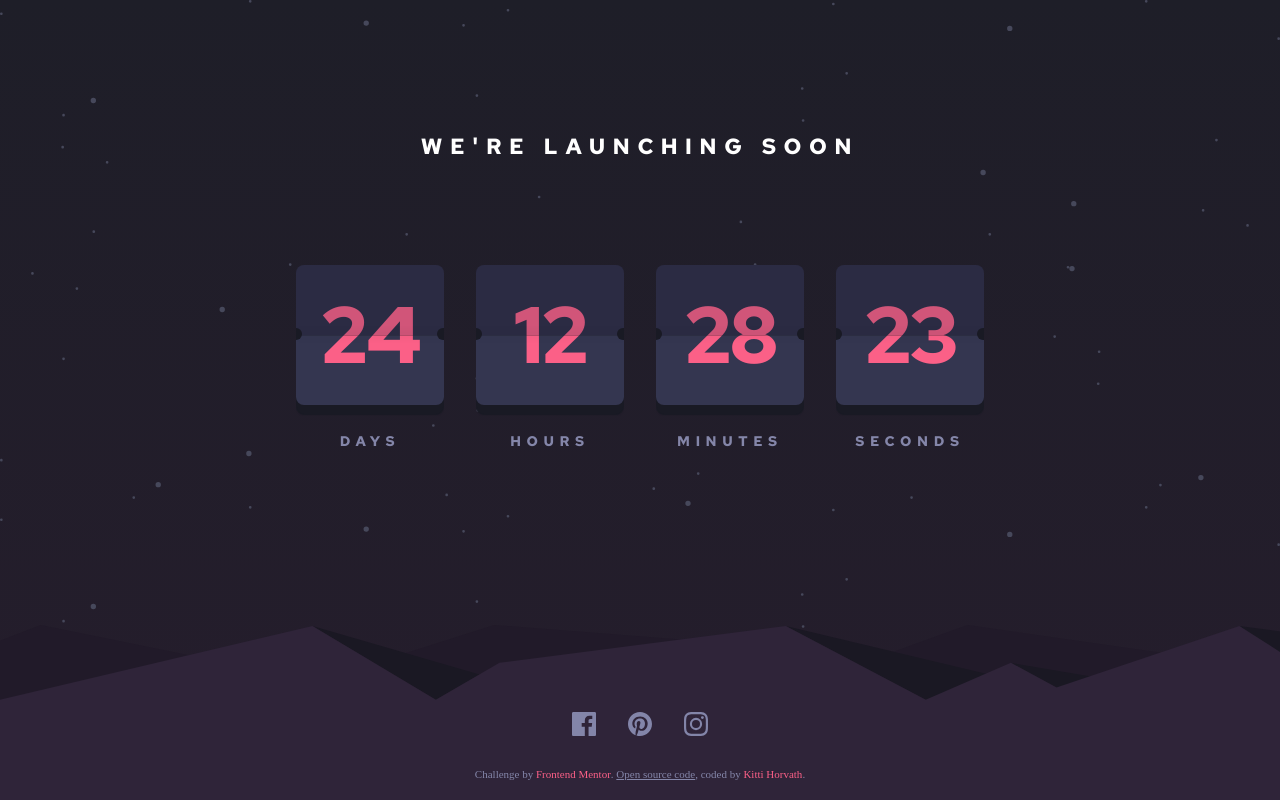
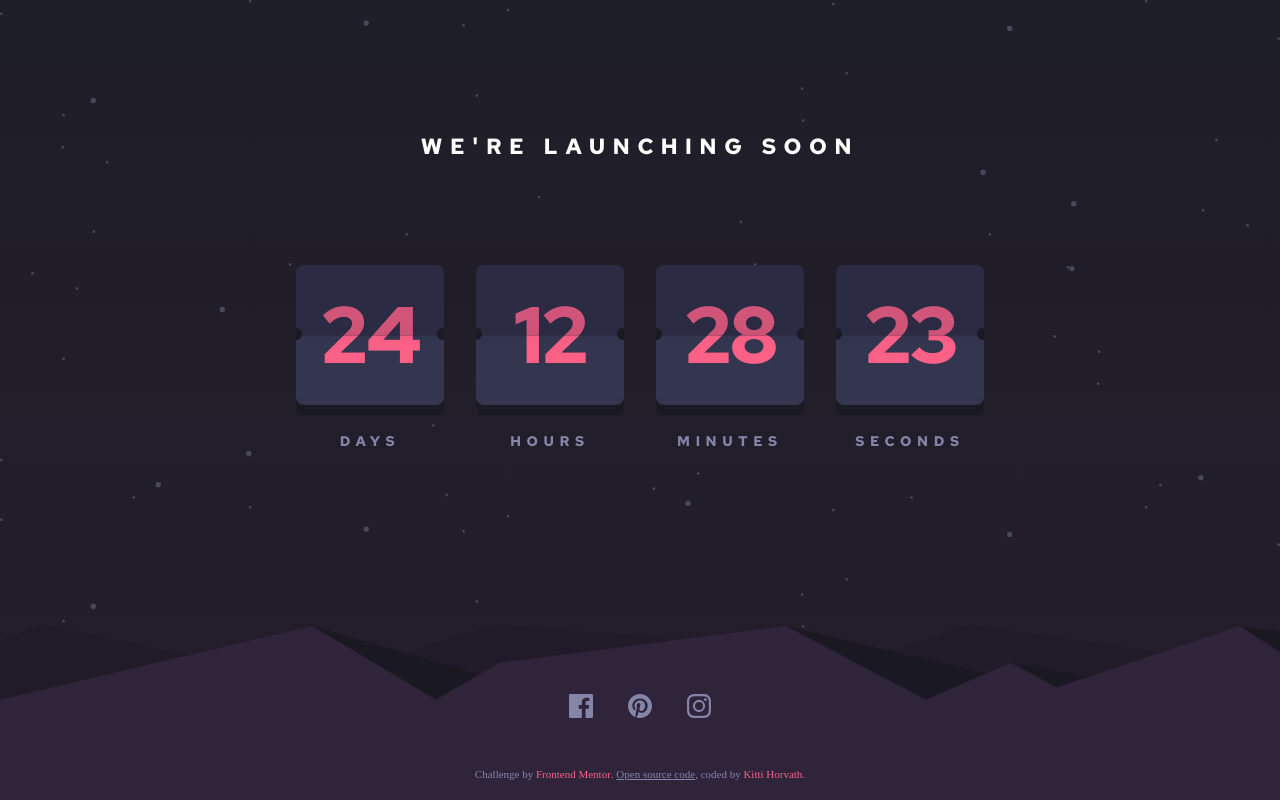
Before and after one commit to Horv-Kitty/launch-countdown-timer, a plain HTML site: page index.html in a window 1280 px wide. Drawn offline with Linux system fonts and the light colour scheme.

Commit message:
footer positions

```diff
--- a/style.css
+++ b/style.css
@@ -149,9 +149,9 @@ main {
 /* F O O T E R */
 
 .social-icons {
-    display: flex;
-    justify-content: center;
     padding-bottom: 30px;
+    position: absolute;
+    bottom: 0;
 }
 
 .facebook-icon:hover,
@@ -179,15 +179,19 @@ main {
 }
 
 footer {
-    text-align: center;
-    vertical-align: middle;
-    position: fixed;
-    width: 100%;
-    bottom: 0;
+    display: flex;
+    flex-direction: column;
+    align-items: center;
     padding-bottom: 0px;
     font-weight: 300;
     font-size: 9px;
     color: var(--primary-grayish-blue);
+}
+
+.footer-text {
+    position: absolute;
+    bottom: 0;
+    padding-bottom: 0px;
 }
 
 footer a {
@@ -355,6 +359,19 @@ footer a:active {
 
     footer {
         font-size: 11px;
+    }
+
+    .social-icons {
+        padding-bottom: 50px;
+    }
+
+    .footer-text {
         padding-bottom: 20px;
     }
 }
+
+@media (min-width: 1000px) {
+    .social-icons {
+        padding-bottom: 80px;
+    }
+}
```
